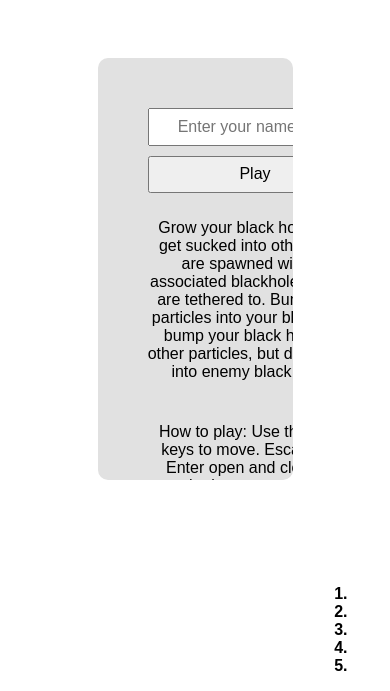
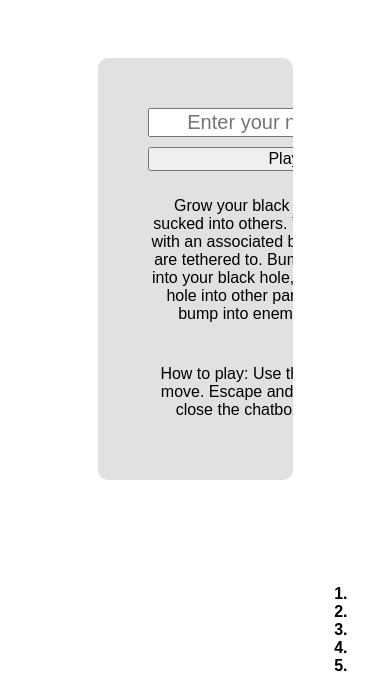
Before and after one commit to mkogerd/gravity-game, a website: page index.html in a window 390 px wide. Shown: the part 153-844 px from the top of the page. Drawn offline with nearby package versions, Linux system fonts and the light colour scheme.

Commit message:
Add some mobile display edits

```diff
--- a/canvas.js
+++ b/canvas.js
@@ -255,6 +255,7 @@ class Canvas {
 	}
 
 	handleTouch(e) {
+		e.preventDefault();
 		try {
 			// Calculate pixel distance between player and touch event
 			const deltaX = e.touches[0].clientX - (this.player.x - this.frame.x);
--- a/index.html
+++ b/index.html
@@ -2,6 +2,9 @@
 <html lang="en">
 <head>
 	<meta charset="UTF-8">
+	<meta name="viewport" content="width=device-width, initial-scale=1.0, maximum-scale=1.0, user-scalable=no" />
+
+
 	<title>Collisions</title>
 	<link rel="stylesheet" type="text/css" href="main.css">
 	<script src="/socket.io/socket.io.js"></script>
--- a/main.css
+++ b/main.css
@@ -9,6 +9,12 @@ canvas {
 
 body {
 	margin: 0;
+}
+
+input[type='text'],
+input[type='number'],
+textarea {
+	font-size: 20px;
 }
 
 .startMenu {
@@ -30,7 +36,7 @@ body {
 	grid-gap: 10px;
 	text-align: center;
 	display: grid;
-	grid-template-rows: 10% 10%;
+	grid-template-rows: auto auto;
 }
 
 #nameInput {
```
